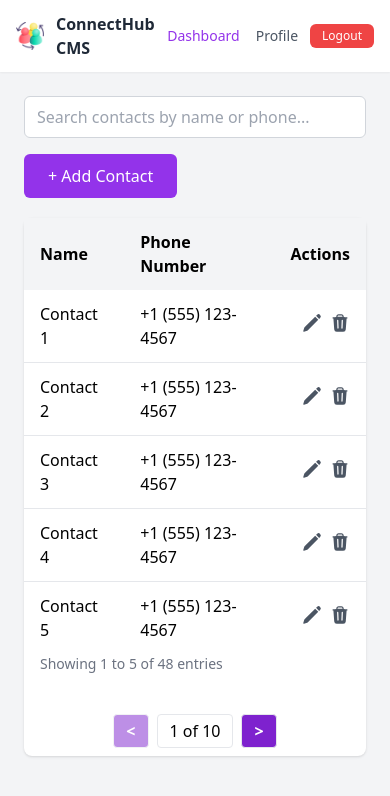
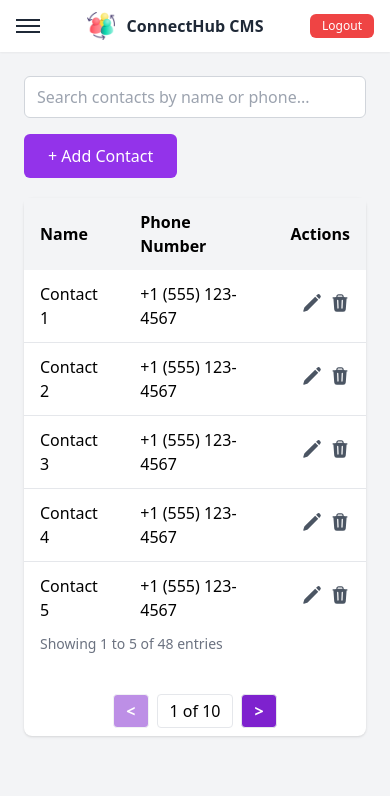
Before and after one commit to muhammadanascode/contact-management-frontend, a React (Create React App) app: page / in a window 390 px wide. Shown: the top 796 px of the page. Built offline with nearby package versions, Linux system fonts and the light colour scheme.

Commit message:
feat: Added a side bar component to show nav links nad have some style fixes for mobile screen

```diff
--- a/src/components/Navbar.js
+++ b/src/components/Navbar.js
@@ -1,14 +1,31 @@
 import { NavLink } from "react-router-dom";
+import { useState } from "react";
 import logo from '../assests/images/social-media.png';
+import Sidebar from './Sidebar';
 
 const Navbar = () => {
+    const [sidebarOpen, setSidebarOpen] = useState(false);
+
     const linkClass = ({ isActive }) =>
         isActive
             ? "text-purple-600 font-medium"
             : "text-gray-600 hover:text-purple-600";
 
     return (
-        <nav className="bg-white shadow-sm px-4 sm:px-6 py-3 sm:py-4 flex flex-row sm:flex-row justify-between items-center gap-3 sm:gap-0">
+        <>
+            <nav className="bg-white shadow-sm px-4 sm:px-6 py-3 sm:py-4 flex flex-row sm:flex-row justify-between items-center gap-3 sm:gap-0">
+
+             {/* Hamburger Menu - Visible on Mobile */}
+                <button
+                    className="sm:hidden flex flex-col gap-1"
+                    onClick={() => setSidebarOpen(!sidebarOpen)}
+                    aria-label="Toggle menu"
+                >
+                    <span className="w-6 h-0.5 bg-gray-800"></span>
+                    <span className="w-6 h-0.5 bg-gray-800"></span>
+                    <span className="w-6 h-0.5 bg-gray-800"></span>
+                </button>
+
             {/* Logo / App Name */}
             <div className="flex items-center gap-3 sm:gap-6">
                 <img
@@ -22,7 +39,7 @@ const Navbar = () => {
             </div>
 
             {/* Navigation Links */}
-            <div className="flex items-center gap-4 sm:gap-6 text-sm sm:text-base">
+            <div className="flex items-center hidden gap-4 sm:gap-6 text-sm sm:text-base sm:flex">
                 <NavLink to="/" className={linkClass}>
                     Dashboard
                 </NavLink>
@@ -41,8 +58,13 @@ const Navbar = () => {
                 <button className="bg-red-500 text-white px-3 sm:px-4 py-1 sm:py-1.5 rounded-md text-xs sm:text-sm hover:bg-red-600 transition">
                     Logout
                 </button>
+
             </div>
-        </nav>
+            </nav>
+
+            {/* Sidebar Component */}
+            <Sidebar isOpen={sidebarOpen} onClose={() => setSidebarOpen(false)} />
+        </>
     );
 };
 
```
